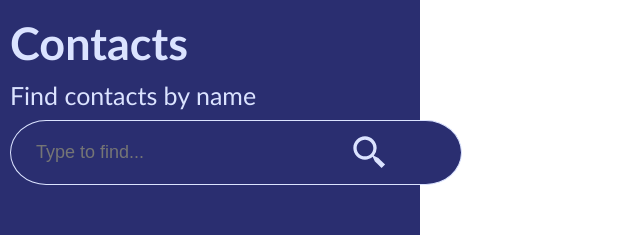
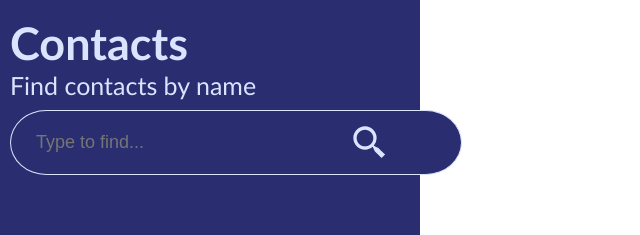
Before and after one commit to MelnykovSV/goit-react-hw-02-phonebook, a React (Create React App) app: page / in a window 1280 px wide. Shown: the part 393-628 px from the top of the page, without its empty margins (0-640 px from the left). Built offline with nearby package versions, Linux system fonts and the light colour scheme.

Commit message:
back to controlled form

```diff
--- a/src/components/App/App.tsx
+++ b/src/components/App/App.tsx
@@ -3,6 +3,7 @@ import { Form } from '../Form/Form';
 import { ContactsList } from '../ContactsList/Contactslist';
 import { ModernNormalize } from 'emotion-modern-normalize';
 import { Container } from './App.styled';
+import { Filter } from '../Filter/Filter';
 
 import { IContact, IState } from '../../interfaces';
 
@@ -51,9 +52,10 @@ export class App extends Component<{}, IState> {
         <ModernNormalize />
         <h2>Phonebook</h2>
 
-        <Form formSubmit={this.formSubmitHandler}></Form>
+        <Form formSubmit={this.formSubmitHandler} />
+        <h2>Contacts</h2>
+        <Filter contactsFilter={this.contactsFilter} />
         <ContactsList
-          contactsFilter={this.contactsFilter}
           filteredContacts={filteredContacts}
           contactDeleteHandler={this.contactDeleteHandler}
         />
--- a/src/components/ContactsList/Contactslist.tsx
+++ b/src/components/ContactsList/Contactslist.tsx
@@ -1,34 +1,13 @@
 import React from 'react';
 import { Container } from './Contactslist.styled';
-import { StyledSearchIcon } from './Contactslist.styled';
 import { IContactsListProps } from '../../interfaces';
-import shortid from 'shortid';
 import { IContact } from '../../interfaces';
 import { Contact } from '../Contact/Contact';
 
 export class ContactsList extends React.Component<IContactsListProps> {
-  formId = shortid.generate();
-  searchHandler = (e: React.ChangeEvent<HTMLInputElement>): void => {
-    this.props.contactsFilter(e.target.value);
-  };
-
   render() {
     return (
       <Container>
-        <h2>Contacts</h2>
-
-        <label htmlFor={this.formId}>Find contacts by name</label>
-        <div>
-          <input
-            type="text"
-            name=""
-            id={this.formId}
-            onChange={this.searchHandler}
-            placeholder="Type to find..."
-          />
-          <StyledSearchIcon />
-        </div>
-
         <ul>
           {this.props.filteredContacts.map((item: IContact) => (
             <Contact
--- /dev/null
+++ b/src/components/Filter/Filter.styled.tsx
@@ -0,0 +1,34 @@
+import styled from '@emotion/styled';
+import { BiSearchAlt2 } from 'react-icons/bi';
+import { colors } from '../../constants';
+
+export const Container = styled.div`
+  div {
+    position: relative;
+  }
+  label {
+    display: block;
+    margin-bottom: 10px;
+    font-size: 25px;
+  }
+  input {
+    font-size: 18px;
+    display: block;
+    padding: 21px 25px;
+    border: 1px solid ${colors.text.primary};
+    width: 100%;
+    background-color: ${colors.bg.primary};
+    color: ${colors.text.primary};
+    border-radius: 8%/50%;
+  }
+`;
+
+export const StyledSearchIcon = styled(BiSearchAlt2)`
+  position: absolute;
+  width: 40px;
+  height: 40px;
+  right: 20px;
+  top: 50%;
+  color: ${colors.text.primary};
+  transform: translateY(-50%);
+`;
--- /dev/null
+++ b/src/components/Filter/Filter.tsx
@@ -0,0 +1,28 @@
+import React from 'react';
+import { Container } from './Filter.styled';
+import { StyledSearchIcon } from './Filter.styled';
+import { IFilterProps } from '../../interfaces';
+
+export class Filter extends React.Component<IFilterProps> {
+  searchHandler = (e: React.ChangeEvent<HTMLInputElement>): void => {
+    this.props.contactsFilter(e.target.value);
+  };
+
+  render() {
+    return (
+      <Container>
+        <label htmlFor="search-input">Find contacts by name</label>
+        <div>
+          <input
+            type="text"
+            name=""
+            id="search-input"
+            onChange={this.searchHandler}
+            placeholder="Type to find..."
+          />
+          <StyledSearchIcon />
+        </div>
+      </Container>
+    );
+  }
+}
--- a/src/interfaces.ts
+++ b/src/interfaces.ts
@@ -16,7 +16,6 @@ export interface IContactProps {
 }
 
 export interface IContactsListProps {
-  contactsFilter: (value: string) => void;
   filteredContacts: IContact[];
   contactDeleteHandler: (id: string) => void;
 }
@@ -24,3 +23,6 @@ export interface IContactsListProps {
 export interface IFormProps {
   formSubmit: (data: IContact) => void;
 }
+export interface IFilterProps {
+  contactsFilter: (value: string) => void;
+}
```
